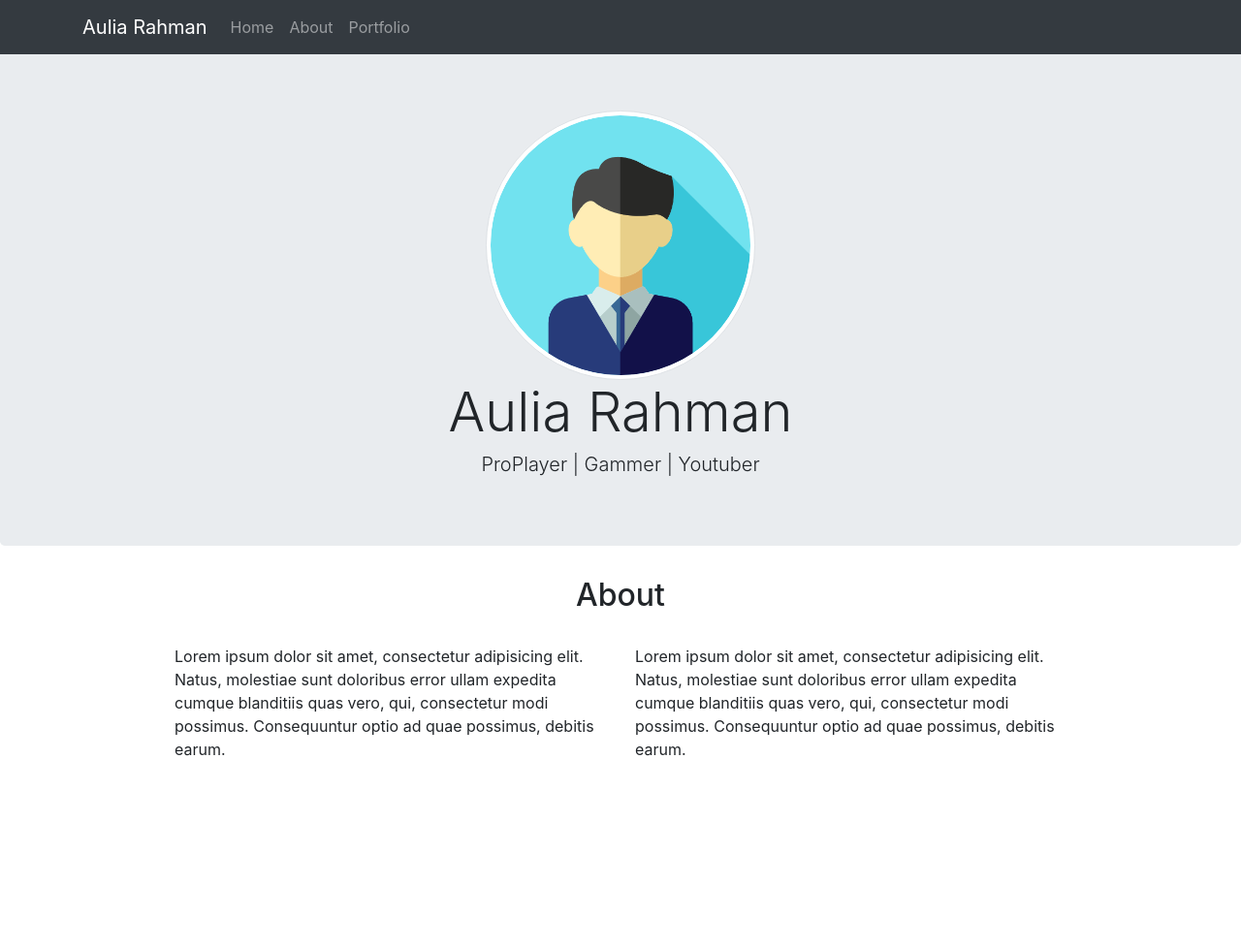
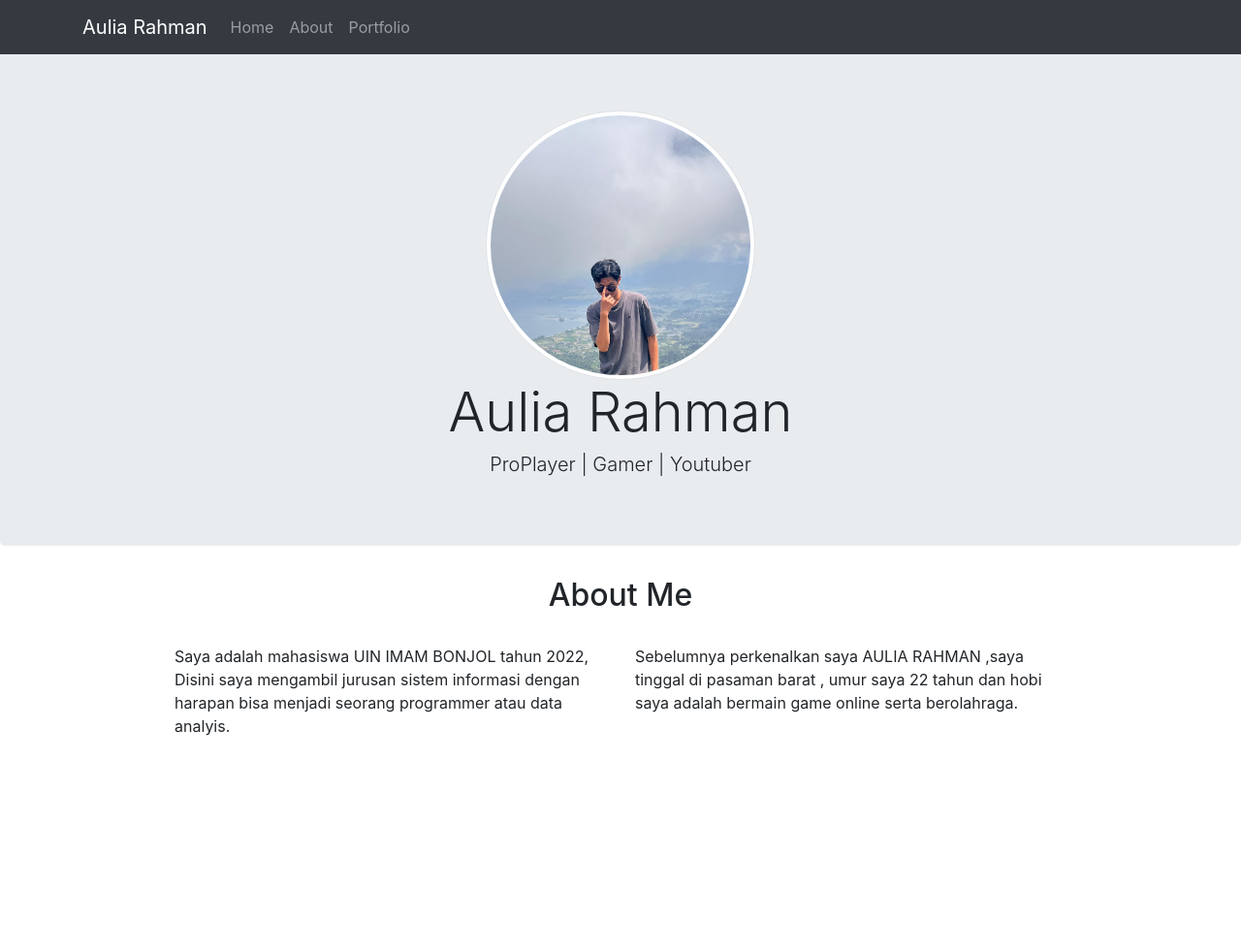
Before and after one commit to Rahman814/UAS-Integrasi-Aplikasi, a PHP site: page / in a window 1280 px wide. Shown: the top 979 px of the page at 97% size. Run offline with PHP 8.4, Linux system fonts and the light colour scheme; data that the repository does not hold is empty; some libraries are stand-ins or nearby versions.

Commit message:
Eps 6 Update

```diff
--- a/wpu-portofolio/index.php
+++ b/wpu-portofolio/index.php
@@ -82,9 +82,9 @@ if (isset($media['data']) && count($media['data']) >= 1) {
     <div class="jumbotron" id="home">
       <div class="container">
         <div class="text-center">
-          <img src="img/profile1.png" class="rounded-circle img-thumbnail">
+          <img src="img/rahman.jpeg" class="rounded-circle img-thumbnail">
           <h1 class="display-4">Aulia Rahman</h1>
-          <h3 class="lead">ProPlayer | Gammer | Youtuber</h3>
+          <h3 class="lead">ProPlayer | Gamer | Youtuber</h3>
         </div>
       </div>
     </div>
@@ -95,15 +95,15 @@ if (isset($media['data']) && count($media['data']) >= 1) {
       <div class="container">
         <div class="row mb-4">
           <div class="col text-center">
-            <h2>About</h2>
+            <h2>About Me</h2>
           </div>
         </div>
         <div class="row justify-content-center">
           <div class="col-md-5">
-            <p>Lorem ipsum dolor sit amet, consectetur adipisicing elit. Natus, molestiae sunt doloribus error ullam expedita cumque blanditiis quas vero, qui, consectetur modi possimus. Consequuntur optio ad quae possimus, debitis earum.</p>
+            <p>Saya adalah mahasiswa UIN IMAM BONJOL tahun 2022, Disini saya mengambil jurusan sistem informasi dengan harapan bisa menjadi seorang programmer atau data analyis.</p>
           </div>
           <div class="col-md-5">
-            <p>Lorem ipsum dolor sit amet, consectetur adipisicing elit. Natus, molestiae sunt doloribus error ullam expedita cumque blanditiis quas vero, qui, consectetur modi possimus. Consequuntur optio ad quae possimus, debitis earum.</p>
+            <p>Sebelumnya perkenalkan saya AULIA RAHMAN ,saya tinggal di pasaman barat , umur saya 22 tahun dan hobi saya adalah bermain game online serta berolahraga.</p>
           </div>
         </div>
       </div>
@@ -152,7 +152,7 @@ if (isset($media['data']) && count($media['data']) >= 1) {
 
             <div class="row mt-3 pb-3">
               <div class="col-md-6">
-                <img src="<?= $gambar; ?>" class="img-fluid rounded img-thumbnail">
+                <img src="<?= $gambar; ?>" width="100" class="img-fluid rounded img-thumbnail">
                </div>
               </div>
             </div>
```
Also changed, not shown: wpu-portofolio/img/rahman.jpeg (added).
